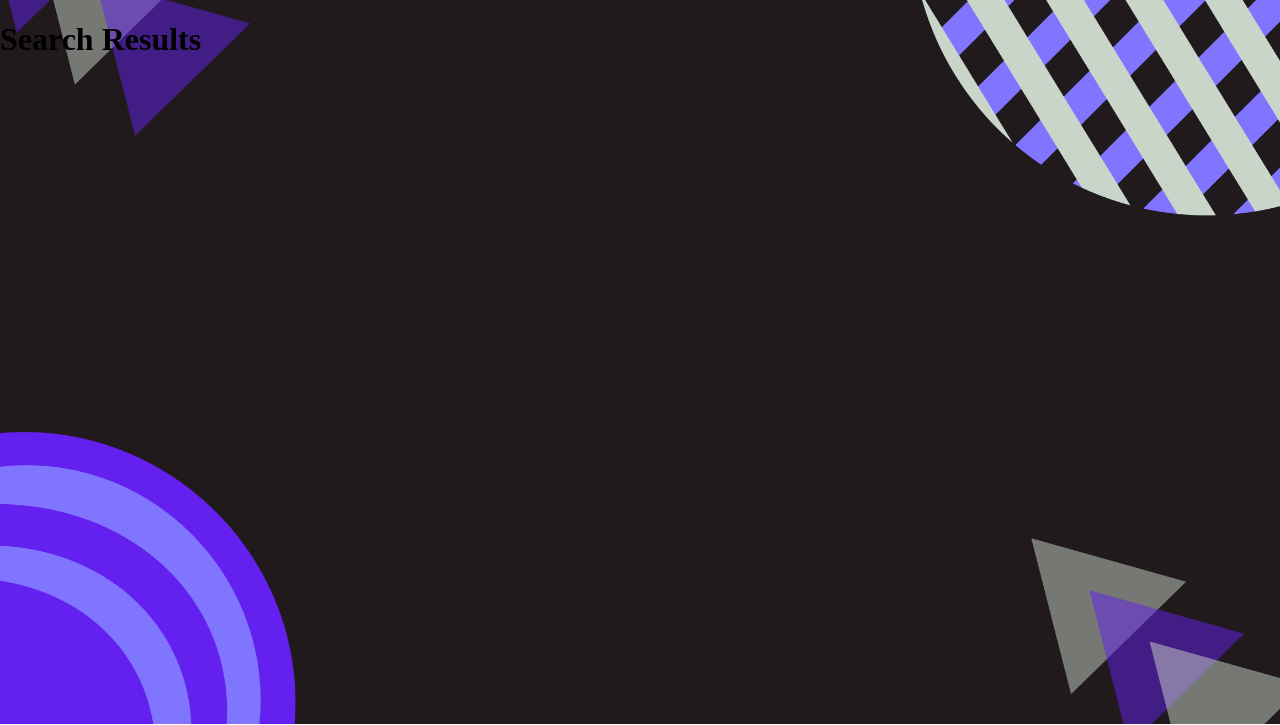
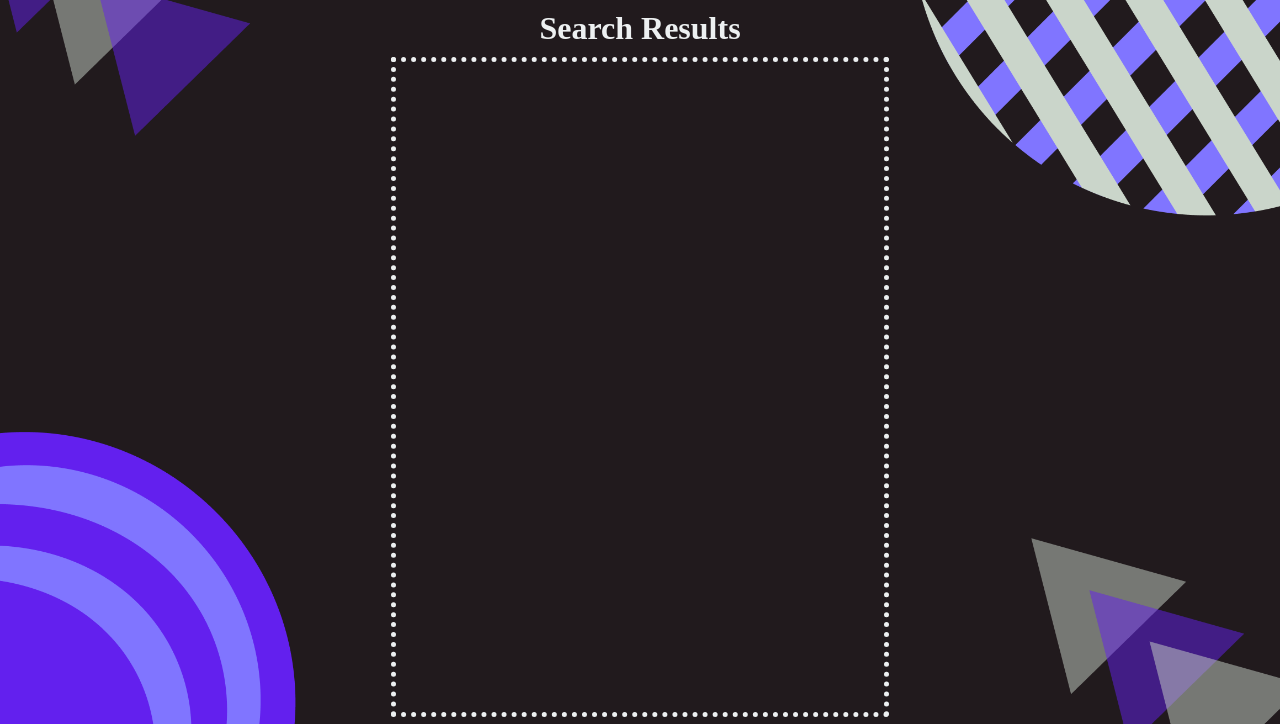
Before and after one commit to akl5sz/project-a-12-tutor-me, a Django app: page /search/ in a window 1280 px wide. Shown: the part 75-800 px from the top of the page. Run offline with Django 4.2, Linux system fonts and the light colour scheme; data that the repository does not hold is empty; some web fonts are replaced.

Commit message:
styled search results page

```diff
--- a/base/static/base/style.css
+++ b/base/static/base/style.css
@@ -74,6 +74,15 @@ button:hover {
     /*border: 5px solid;*/
 }
 
+.searchResultsTitle {
+    align-items: center;
+    color: #edf0f1;
+    width: 500px;
+    margin: 0 auto;
+    text-align: center;
+    padding: 10px;
+}
+
 .courseBox {
     padding: 100px;
     align-self: center;
@@ -86,9 +95,7 @@ button:hover {
     width: 500px;
     height: 25px;
     margin: 0 auto;
-    /*background: gray;*/
     text-align: center;
-    /*border: 5px solid;*/
 }
 
 .submitButton {
@@ -104,9 +111,22 @@ button:hover {
     background-color: rgb(128, 117, 255);
 }
 
-.scrollable ul{
-    height:200px; width:18%;
+.scrollable ul {
+    align-items: center;
+    text-align: left;
+    color: #edf0f1;
+    height: 650px;
+    width: 35%;
+    margin: 0 auto;
+    border: 5px dotted;
+    overflow: hidden;
+    overflow-y: scroll;
 }
-.scrollable ul{
-    overflow:hidden; overflow-y:scroll;
+
+.listResults{
+    align-items: center;
+    color: #edf0f1;
+    width: 100%;
+    margin: 0 auto;
+    text-align: left;
 }
--- a/base/templates/base/search_results.html
+++ b/base/templates/base/search_results.html
@@ -3,12 +3,30 @@
 {% load static %}
 <link rel="stylesheet" type="text/css" href="{% static 'base/style.css' %}">
 
-<h1>Search Results</h1>
+{#<h1>Search Results</h1>#}
+{##}
+{#<ul>#}
+{#  {% for course in object_list %}#}
+{#    <li>#}
+{#      {{ course.mnem }} {{ course.num }}: {{ course.descr}}#}
+{#    </li>#}
+{#  {% endfor %}#}
+{#</ul>#}
 
-<ul>
-  {% for course in object_list %}
-    <li>
+
+
+<!DOCTYPE html>
+<html>
+    <body>
+        <h1 class="searchResultsTitle">Search Results</h1>
+        <nav class="scrollable">
+            <ul>
+                {% for course in object_list %}
+    <li class="listResults">
       {{ course.mnem }} {{ course.num }}: {{ course.descr}}
     </li>
   {% endfor %}
-</ul>
+            </ul>
+        </nav>
+    </body>
+</html>
```
